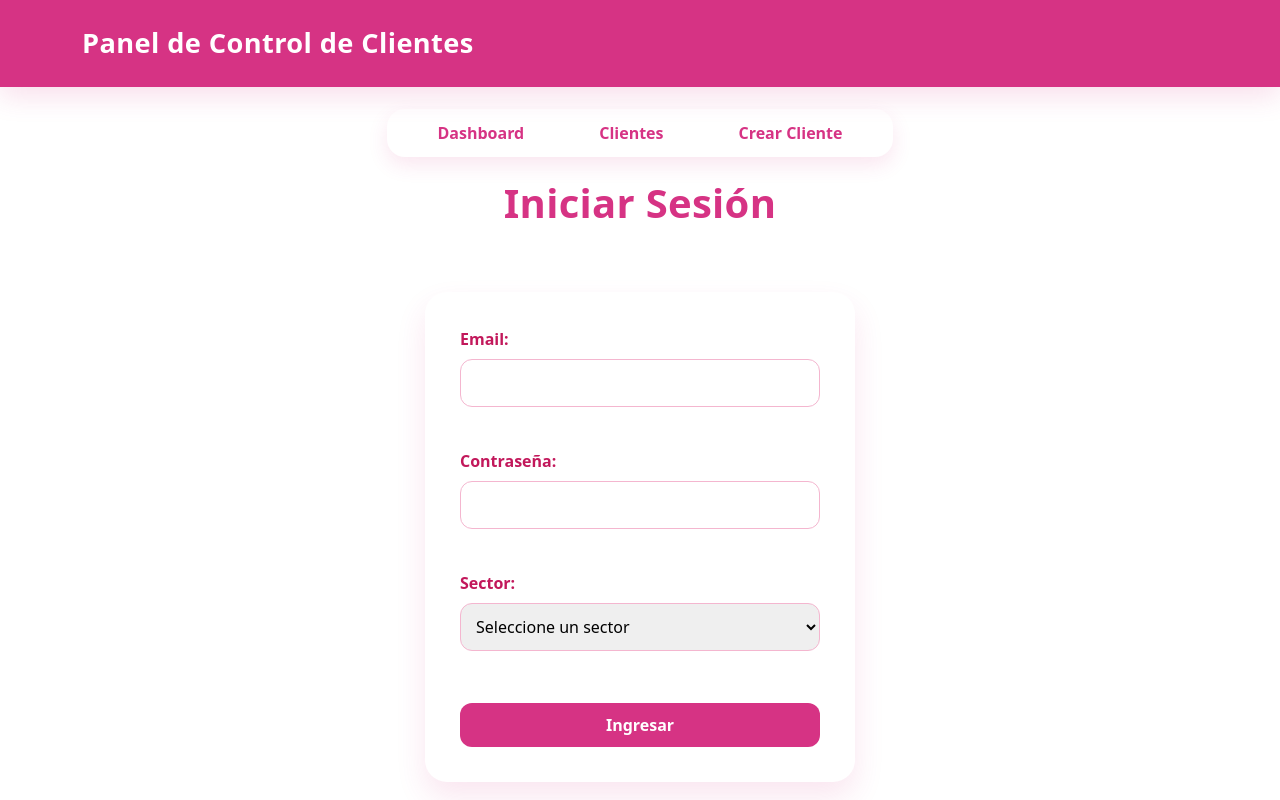
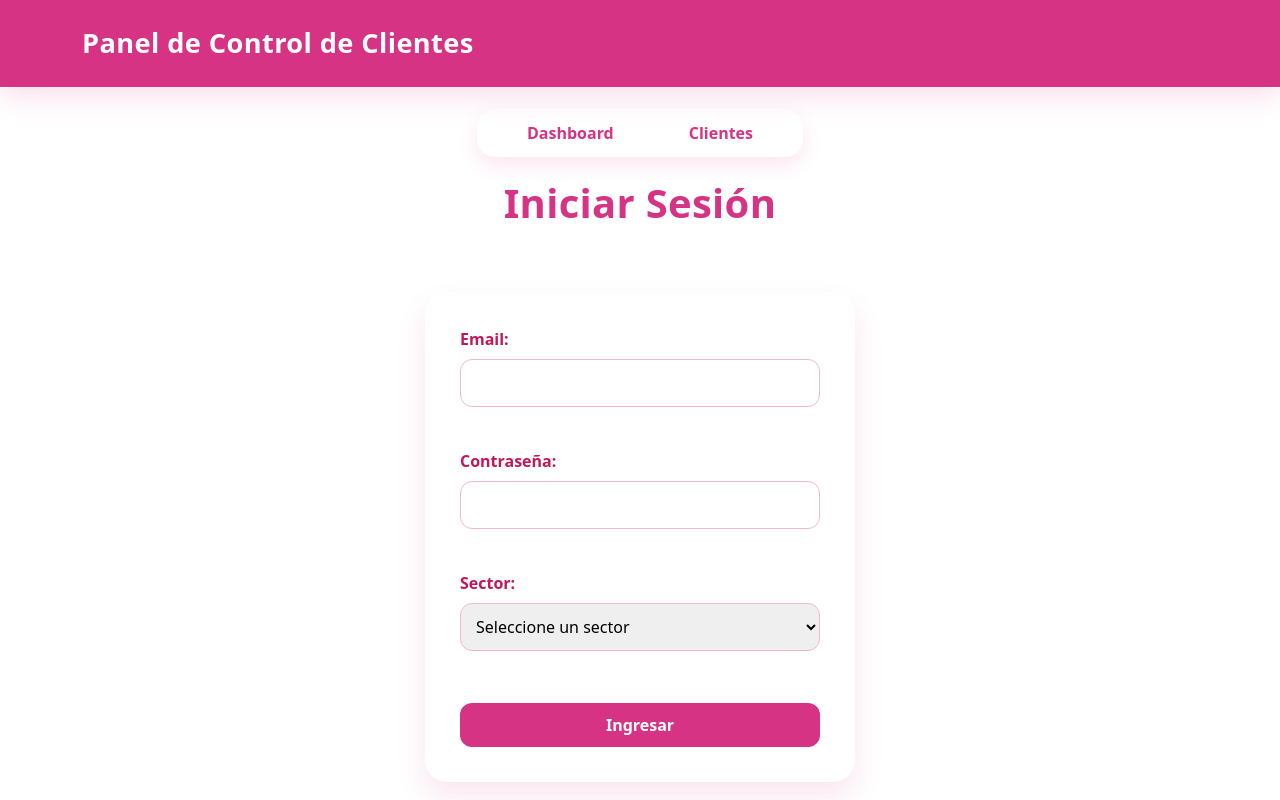
Before and after one commit to RenatoTM05/ProyectoLyEP2026, a React (Vite) app: page /login in a window 1280 px wide. Shown: the top 800 px of the page. Built offline with nearby package versions, Linux system fonts and the light colour scheme.

Commit message:
fix(nav): Condicionar la visualización del enlace "Crear Cliente" según los permisos de administrador

```diff
--- a/src/components/Nav.jsx
+++ b/src/components/Nav.jsx
@@ -1,6 +1,10 @@
 import '../css/nav.css'
 import { NavLink } from 'react-router-dom'
+import useAutorizaciones from '../hooks/useAutorizaciones'
+
 const Nav = () => {
+    const { admin } = useAutorizaciones()
+
     return (
         <nav className="nav">
             <ul className="nav-lista">
@@ -14,11 +18,13 @@ const Nav = () => {
                         Clientes
                     </NavLink>
                 </li>
-                <li>
-                    <NavLink to="/Formulario">
-                        Crear Cliente
-                    </NavLink>
-                </li>
+                {admin && (
+                    <li>
+                        <NavLink to="/Formulario">
+                            Crear Cliente
+                        </NavLink>
+                    </li>
+                )}
             </ul>
         </nav>
     );
--- a/src/routes/routes.jsx
+++ b/src/routes/routes.jsx
@@ -1,4 +1,4 @@
-import { Routes, Route, Navigate } from 'react-router-dom'
+import { Routes, Route } from 'react-router-dom'
 
 import Login from '../pages/Login'
 import Dashboard from '../pages/Dashboard'
@@ -23,7 +23,9 @@ const AppRoutes = () => {
       <Route
       path="/Formulario"
       element={
+         <RutaProtegida>
            <FormCliente/>
+         </RutaProtegida>
       }
       />
 
```
